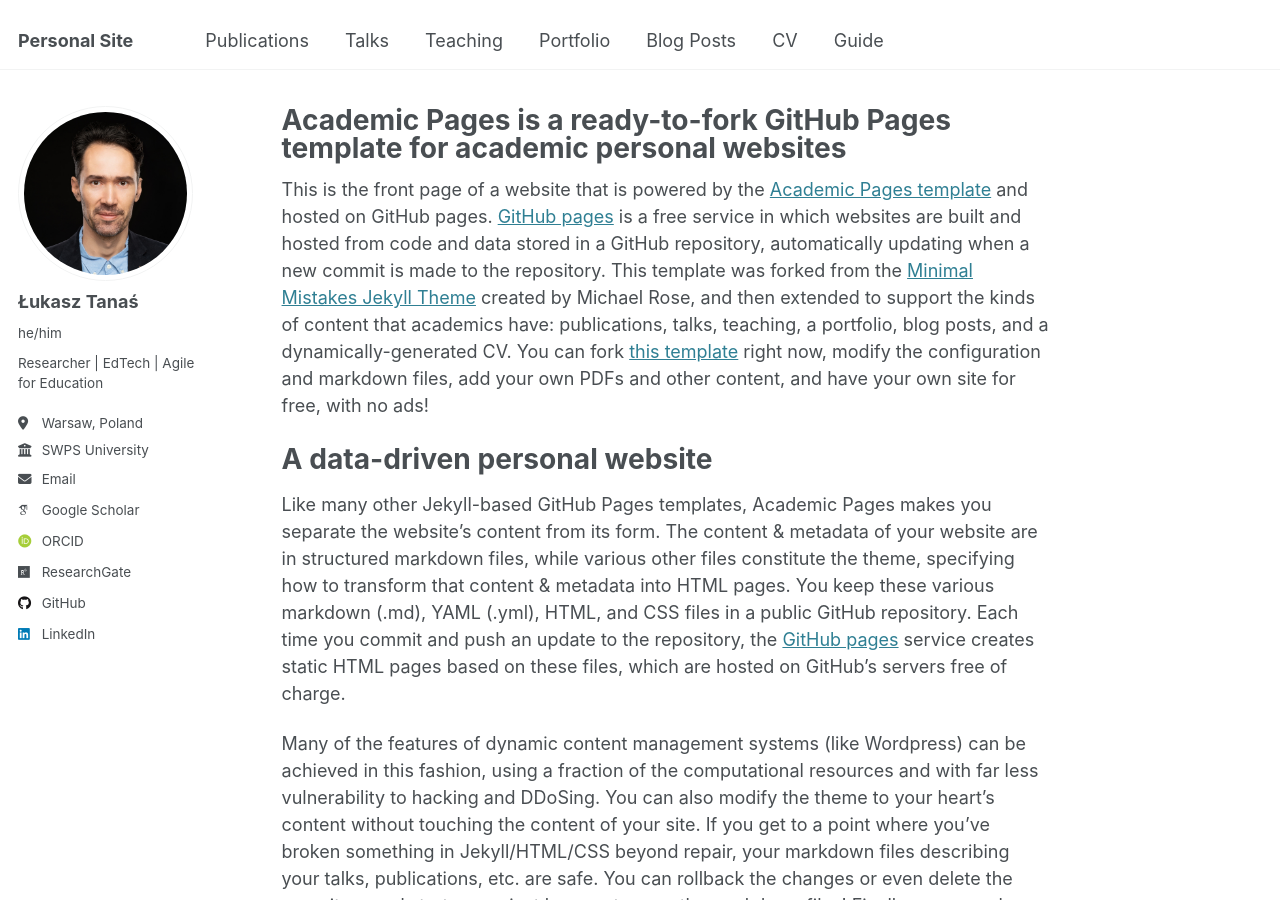
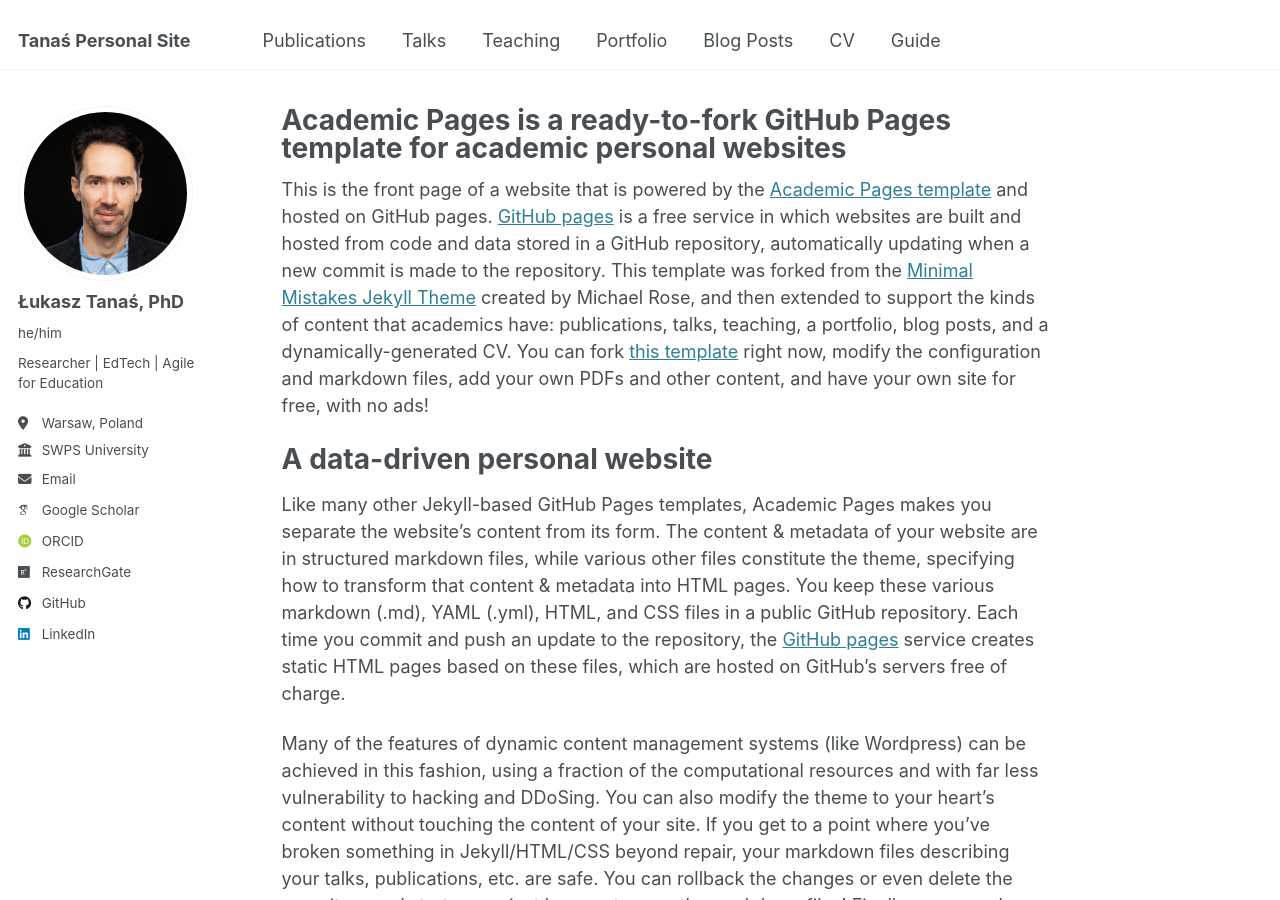
Before and after one commit to GradeForest/gradeforest.github.io, a Jekyll site: the page built from _pages/about.md, in a window 1280 px wide and 900 px high. Built offline with Jekyll 4.4.1, drawn with Linux system fonts in a browser that asks for light colours; some web fonts are replaced.

Commit message:
Update _config.yml

```diff
--- a/_config.yml
+++ b/_config.yml
@@ -9,10 +9,10 @@
 # Basic Site Settings
 locale                   : "en-US"
 site_theme               : "default"
-title                    : "Personal Site"
+title                    : "Tanaś Personal Site"
 title_separator          : "-"
 name                     : &name "Łukasz Tanaś"
-description              : &description "Personal Site"
+description              : &description "Tanaś Personal Site"
 url                      : https://gradeforest.github.io # the base hostname & protocol for your site e.g. "https://[your GitHub username].github.io"
 baseurl                  : "" # the subpath of your site, e.g. "/blog"
 repository               : "gradeforest/gradeforest/github.io"
@@ -23,7 +23,7 @@ repository               : "gradeforest/gradeforest/github.io"
 author:
   # Biographic information
   avatar           : "profile.jpg"
-  name             : "Łukasz Tanaś"
+  name             : "Łukasz Tanaś, PhD"
   pronouns         : "he/him"
   bio              : "Researcher | EdTech | Agile for Education"
   location         : "Warsaw, Poland"
```
